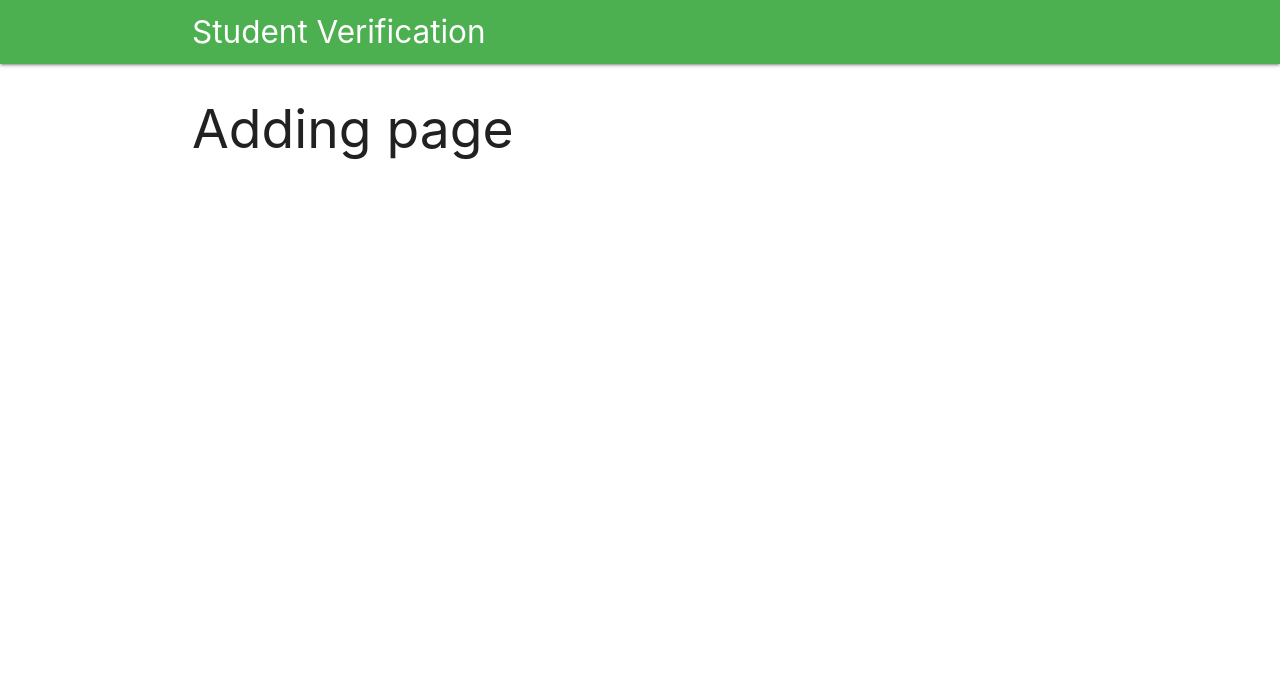
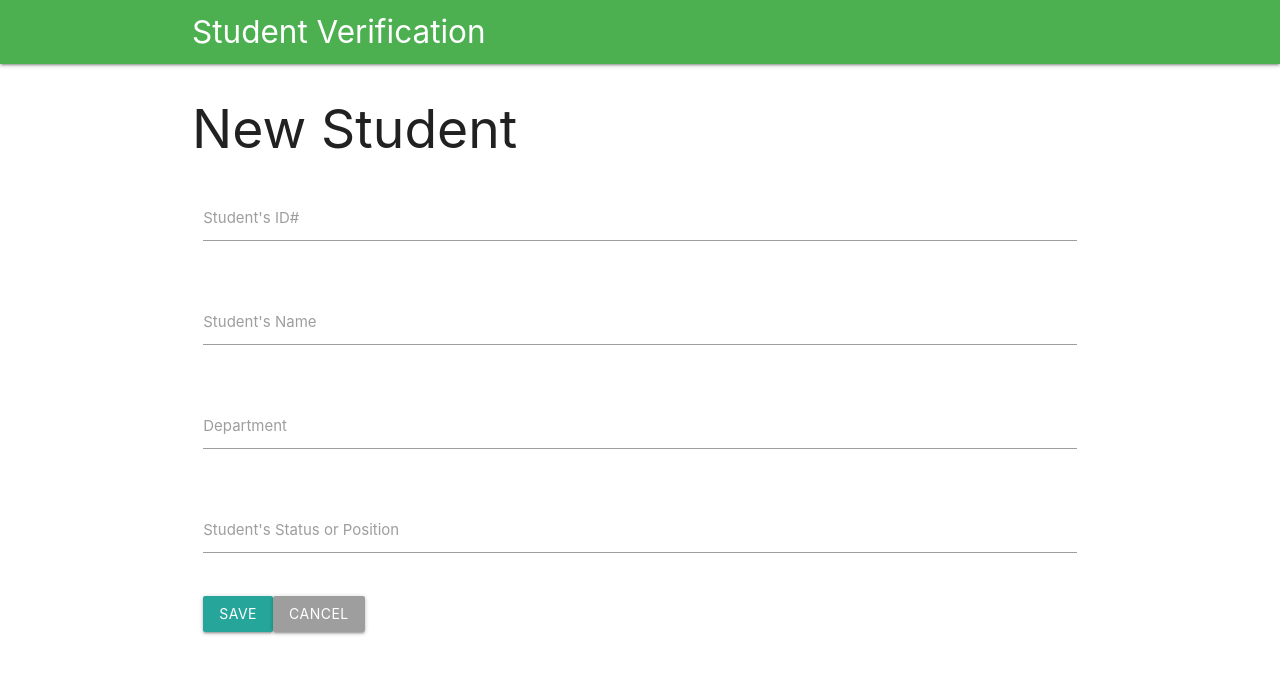
Before and after one commit to ImamHossain-eng/student-verification, a Vue app: page /#/new in a window 1280 px wide. Shown: the top 674 px of the page. Built offline with nearby package versions, Linux system fonts and the light colour scheme.

Commit message:
updating functionality added

```diff
--- a/src/components/Dashboard.vue
+++ b/src/components/Dashboard.vue
@@ -32,7 +32,7 @@ import db from './firebaseinit'
             }
         },
         created () {
-            db.collection('students').get().then(querySnapshot => {
+            db.collection('students').orderBy('student_id').get().then(querySnapshot => {
                 querySnapshot.forEach(doc => {
                     const data = {
                         'id': doc.id,
--- a/src/components/EditStudent.vue
+++ b/src/components/EditStudent.vue
@@ -1,15 +1,96 @@
 <template>
     <div id="edit-student">
-        <h2>Edit page</h2>
+        <h2>Edit Student</h2>
+        <div class="row">
+            <form @submit.prevent="updateStudent" class="col s12">
+                <div class="row">
+                    <div class="input-field col s12">
+                        <input disabled type="text" v-model="student_id" required>
+                    </div>
+                </div>
+                <div class="row">
+                    <div class="input-field col s12">
+                        <input type="text" v-model="name" required>
+
+                    </div>
+                </div>
+                <div class="row">
+                    <div class="input-field col s12">
+                        <input type="text" v-model="dept" required>
+                    </div>
+                </div>
+                <div class="row">
+                    <div class="input-field col s12">
+                        <input type="text" v-model="position" required>
+                    </div>
+                </div>
+                <button type="submit" class="btn">Save</button>
+                <router-link to="/" class="btn grey">
+                    Cancel
+                </router-link>
+            </form>
+        </div>
     </div>
 </template>
 
 <script>
+import db from './firebaseinit'
     export default {
         name: 'edit-student',
         data () {
             return {
-
+                student_id: null,
+                name: null,
+                dept: null,
+                position: null
+            }
+        },
+         beforeRouteEnter (to, from, next) {
+            db.collection('students').where('student_id', '==', to.params.student_id).get()
+            .then(querySnapshot => {
+                querySnapshot.forEach(doc => {
+                    next(vm => {
+                        vm.student_id = doc.data().student_id
+                        vm.name = doc.data().name
+                        vm.dept = doc.data().dept
+                        vm.position = doc.data().position
+                    })
+                })
+            })
+        },
+        watch: {
+            '$route': 'fetchData'
+        },
+        methods: {
+            fetchData () {
+                db.collection('students').where('student_id', '==',this.$route.params.student_id).get()
+                .then(querySnapshot => {
+                    querySnapshot.forEach(doc => {
+                        this.student_id = doc.data().student_id
+                        this.name = doc.data().name
+                        this.dept = doc.data().dept
+                        this.position = doc.data().position
+                    })
+                })
+            },
+            updateStudent() {
+                db.collection('students').where('student_id', '==',this.$route.params.student_id).get()
+                .then(querySnapshot => {
+                    querySnapshot.forEach(doc => {
+                        doc.ref.update({
+                            student_id: this.student_id,
+                            name: this.name,
+                            dept: this.dept,
+                            position: this.position
+                        })
+                        .then(() => {
+                            this.$router.push({
+                                name: 'view-student',
+                                params: {student_id: this.student_id}
+                            })
+                        })
+                    })
+                })
             }
         }
     }
--- a/src/components/NewStudent.vue
+++ b/src/components/NewStudent.vue
@@ -1,15 +1,65 @@
 <template>
     <div id="new-student">
-        <h2>Adding page</h2>
+        <h2>New Student</h2>
+        <div class="row">
+            <form @submit.prevent="saveStudent" class="col s12">
+                <div class="row">
+                    <div class="input-field col s12">
+                        <input type="text" v-model="student_id" required>
+                        <label>Student's ID#</label>
+                    </div>
+                </div>
+                <div class="row">
+                    <div class="input-field col s12">
+                        <input type="text" v-model="name" required>
+                        <label>Student's Name</label>
+                    </div>
+                </div>
+                <div class="row">
+                    <div class="input-field col s12">
+                        <input type="text" v-model="dept" required>
+                        <label>Department</label>
+                    </div>
+                </div>
+                <div class="row">
+                    <div class="input-field col s12">
+                        <input type="text" v-model="position" required>
+                        <label>Student's Status or Position</label>
+                    </div>
+                </div>
+                <button type="submit" class="btn">Save</button>
+                <router-link to="/" class="btn grey">
+                    Cancel
+                </router-link>
+            </form>
+        </div>
     </div>
 </template>
 
 <script>
+import db from './firebaseinit'
     export default {
         name: 'new-student',
         data () {
             return {
-
+                student_id: null,
+                name: null,
+                dept: null,
+                position: null
+            }
+        },
+        methods: {
+            saveStudent() {
+                db.collection('students').add({
+                    student_id: this.student_id,
+                    name: this.name,
+                    dept: this.dept,
+                    position: this.position
+                })
+                .then(docRef => {
+                    this.$router.push('/')
+                })
+                .catch(error => console.log(err))
             }
         }
     }
--- a/src/components/ViewStudent.vue
+++ b/src/components/ViewStudent.vue
@@ -18,6 +18,12 @@
         </ul>
         <router-link to="/" class="btn grey">Back</router-link>
         <button @click="deleteStudent" class="btn red">Delete</button>
+
+        <div class="fixed-action-btn">
+            <router-link v-bind:to="{name: 'edit-student', params: {student_id: student_id}}" class="btn-floating btn-large red">
+              <i class="fa fa-pencil"></i>
+            </router-link>
+        </div>
     </div>
 </template>
 
```
